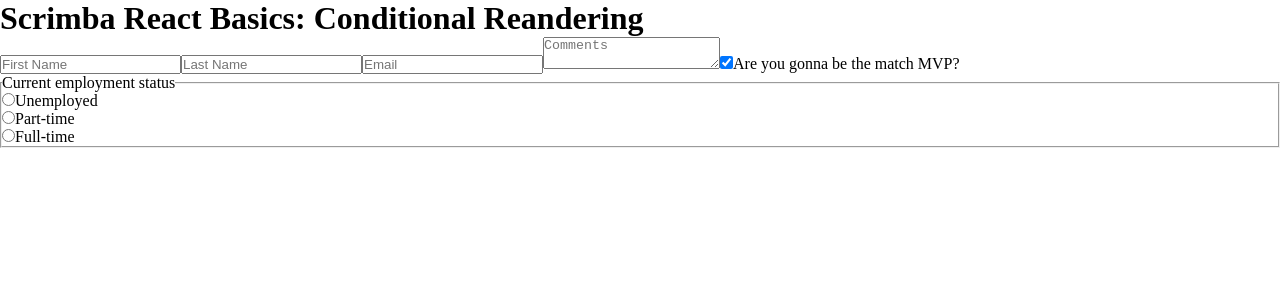
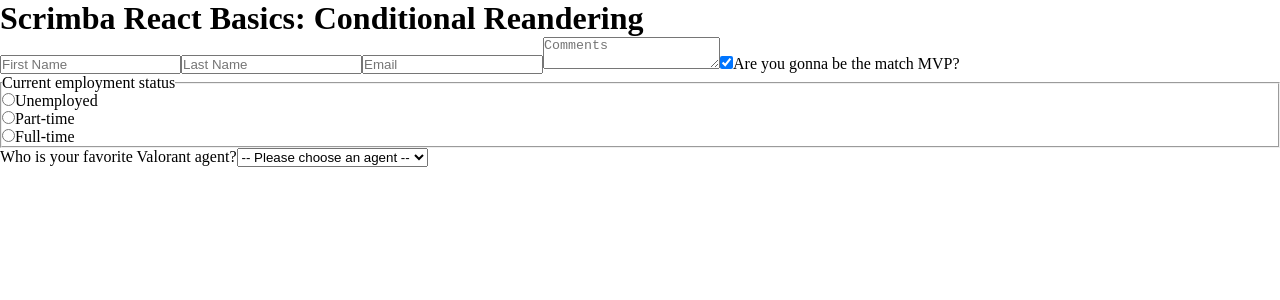
Before and after one commit to tak40/react-basics-form, a React (Vite) app: page / in a window 1280 px wide. Shown: the top 300 px of the page. Built offline with nearby package versions, Linux system fonts and the light colour scheme.

Commit message:
update: Understanding Select Inputs in React

```diff
--- a/src/Form.jsx
+++ b/src/Form.jsx
@@ -11,6 +11,7 @@
         comments: '',
         valorant: true,
         employment: '',
+        favAgent: '',
     })
 
     function handleChange(event) {
@@ -97,6 +98,36 @@
                 <label htmlFor="full-time">Full-time</label>
                 <br />
             </fieldset>
+
+            <label htmlFor="favAgent">Who is your favorite Valorant agent?</label>
+            <select
+                name="favAgent"
+                id="favAgent"
+                value={formData.favAgent}
+                onChange={handleChange}
+            >
+                <option value="">-- Please choose an agent --</option>
+                <option value="jett">Jett</option>
+                <option value="raze">Raze</option>
+                <option value="phoenix">Phoenix</option>
+                <option value="sage">Sage</option>
+                <option value="sova">Sova</option>
+                <option value="viper">Viper</option>
+                <option value="cypher">Cypher</option>
+                <option value="brimstone">Brimstone</option>
+                <option value="omen">Omen</option>
+                <option value="breach">Breach</option>
+                <option value="reyna">Reyna</option>
+                <option value="killjoy">Killjoy</option>
+                <option value="skye">Skye</option>
+                <option value="yoru">Yoru</option>
+                <option value="astra">Astra</option>
+                <option value="kayo">Kayo</option>
+                <option value="chamber">Chamber</option>
+                <option value='harbor'>Harbor</option>
+                <option value='deadlock'>Deadlock</option>
+                <option value='iso'>Iso</option>
+            </select>
         </form>
     )
 }
```
Also changed, not shown: 1 other file (tests, documents, lock files or other folders).
